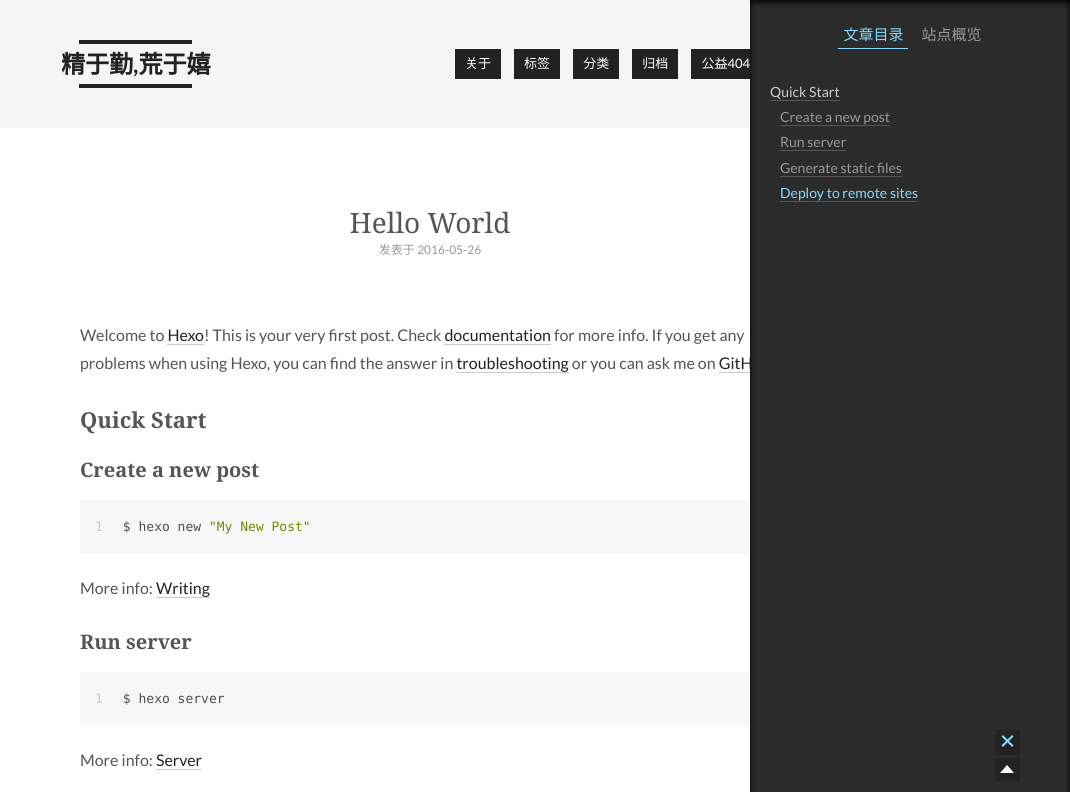
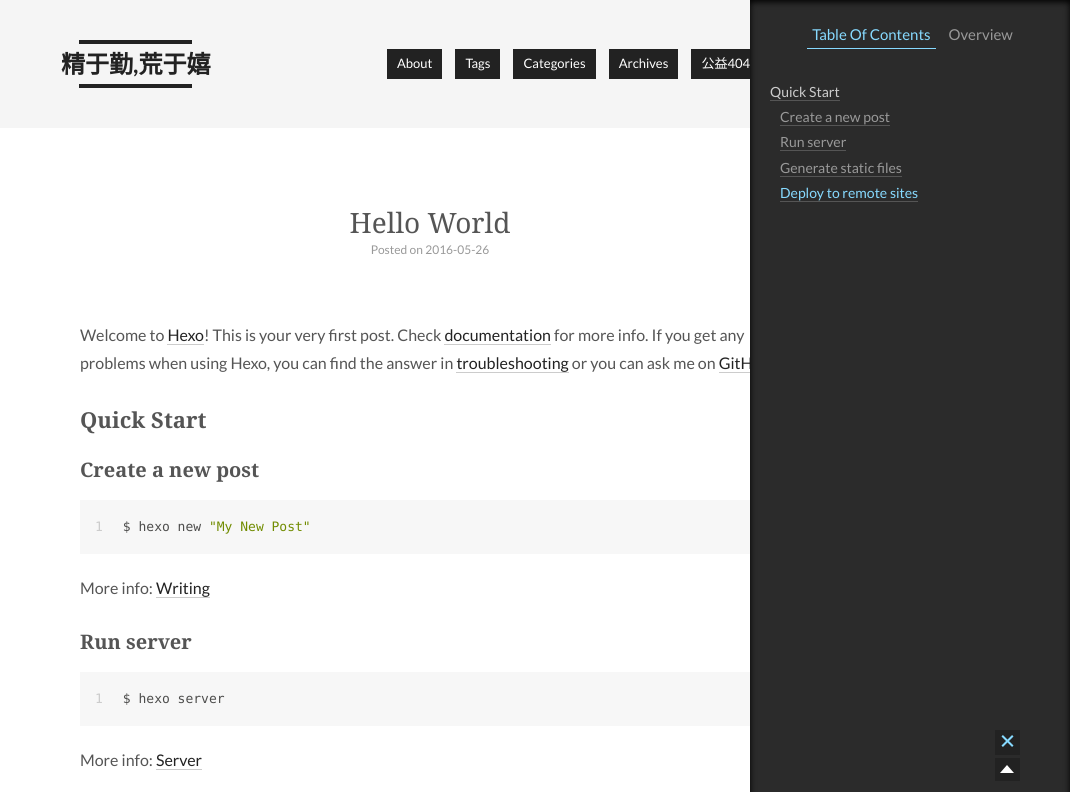
Before and after one commit to aojiaoxi/aojiaoxi.github.io, a plain HTML site: page 2016/05/26/hello-world/index.html in a window 1280 px wide. Both pictures are taken after a click on the element 1217 px from the left and 742 px from the top of the page. Shown: the top 792 px of the page, without its empty margins (210-1280 px from the left). Drawn offline with Linux system fonts and the light colour scheme.

Commit message:
Site updated: 2016-05-27 14:07:24

```diff
--- a/2016/05/26/hello-world/index.html
+++ b/2016/05/26/hello-world/index.html
@@ -117,7 +117,7 @@
         <li class="menu-item menu-item-about">
         <a href="/about">
           <i class="menu-item-icon icon-about"></i> <br />
-          关于
+          About
         </a>
       </li>
 
@@ -127,7 +127,7 @@
         <li class="menu-item menu-item-tags">
         <a href="/tags">
           <i class="menu-item-icon icon-tags"></i> <br />
-          标签
+          Tags
         </a>
       </li>
 
@@ -137,7 +137,7 @@
         <li class="menu-item menu-item-categories">
         <a href="/categories">
           <i class="menu-item-icon icon-categories"></i> <br />
-          分类
+          Categories
         </a>
       </li>
 
@@ -147,7 +147,7 @@
         <li class="menu-item menu-item-archives">
         <a href="/archives">
           <i class="menu-item-icon icon-archives"></i> <br />
-          归档
+          Archives
         </a>
       </li>
 
@@ -200,7 +200,7 @@
 
       <div class="post-meta">
         <span class="post-time">
-          发表于 2016-05-26
+          Posted on 2016-05-26
         </span>
 
 
@@ -233,6 +233,7 @@
     <div class="post-footer">
 
 <! -- 添加捐赠图标 -->
+
 
 <! -- end 添加捐赠图标 -->
 
@@ -278,10 +279,10 @@
 
         <ul class="sidebar-nav motion-element">
           <li class="sidebar-nav-toc sidebar-nav-active" data-target="post-toc-wrap">
-            文章目录
+            Table Of Contents
           </li>
           <li class="sidebar-nav-overview" data-target="site-overview">
-            站点概览
+            Overview
           </li>
         </ul>
 
@@ -296,21 +297,21 @@
           <div class="site-state-item site-state-posts">
             <a href="/archives">
               <span class="site-state-item-count">1</span>
-              <span class="site-state-item-name">日志</span>
+              <span class="site-state-item-name">posts</span>
             </a>
           </div>
 
           <div class="site-state-item site-state-categories">
             <a href="/categories">
               <span class="site-state-item-count">0</span>
-              <span class="site-state-item-name">分类</span>
+              <span class="site-state-item-name">categories</span>
               </a>
           </div>
 
           <div class="site-state-item site-state-tags">
             <a href="/tags">
               <span class="site-state-item-count">0</span>
-              <span class="site-state-item-name">标签</span>
+              <span class="site-state-item-name">tags</span>
               </a>
           </div>
         </div>
@@ -422,7 +423,7 @@
 </div>
 
 <div class="theme-info">
-  Clone theme
+  Theme
   <a class="theme-link" href="https://github.com/xirong/hexo-theme-next" rel="external nofollow">
     NexT
   </a>
```
